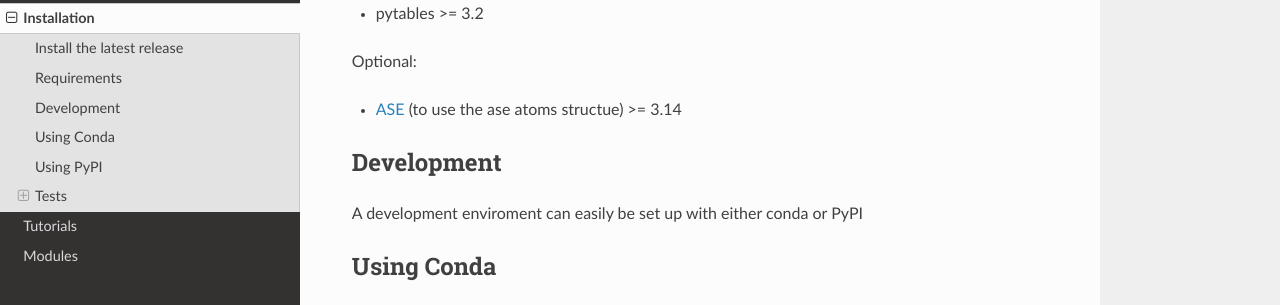
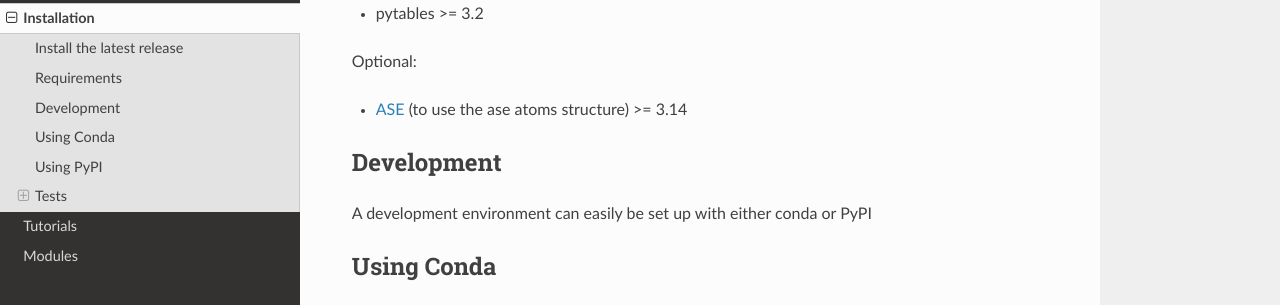
Before and after one commit to rosswhitfield/javelin, a Sphinx documentation site: the page built from docs/install.rst, in a window 1280 px wide and 900 px high, scrolled down 328 px. Shown: the part 158-463 px from the top of the window. Built offline with Sphinx 7.4.7 and the Read the Docs theme 2.0.0, drawn with Linux system fonts in a browser that asks for light colours; formulas are drawn with MathJax 3.

```diff
--- a/docs/install.rst
+++ b/docs/install.rst
@@ -22,7 +22,7 @@ Requirements
 
 Optional:
 
-* ASE_ (to use the ase atoms structue) >= 3.14
+* ASE_ (to use the ase atoms structure) >= 3.14
 
 .. _h5py:
 .. _pandas: http://pandas.pydata.org/
@@ -33,7 +33,7 @@ Optional:
 Development
 ===========
 
-A development enviroment can easily be set up with either conda or PyPI
+A development environment can easily be set up with either conda or PyPI
 
 Using Conda
 ===========
```
Also changed, not shown: 2 other files.
